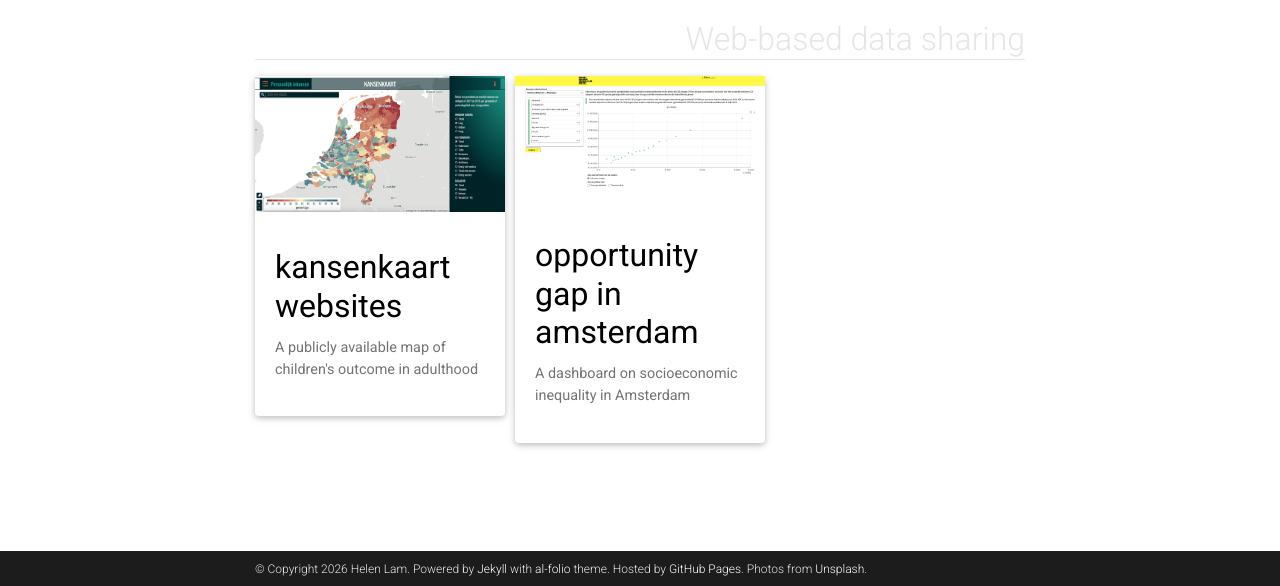
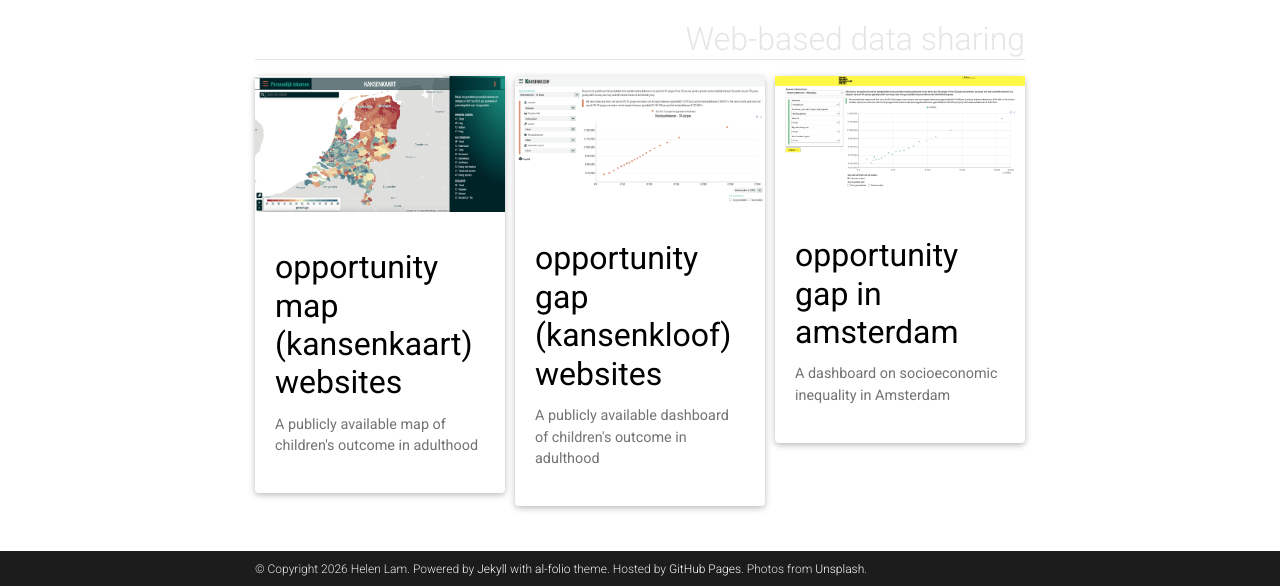
Before and after one commit to Helenlam20/helenlam20.github.io, a Jekyll site: the page built from _pages/projects.md, in a window 1280 px wide and 1299 px high. Shown: the part 713-1299 px from the top of the window. Built offline with Jekyll 4.4.1, drawn with Linux system fonts in a browser that asks for light colours; full-size pictures stand in for the smaller copies a plugin makes; comment, search, counter and statistics services are not loaded; a style sheet for code colours, icons or effects is not loaded.

Commit message:
add opportunity gap page

```diff
--- a/_projects/2.1_opportunity_map.md
+++ b/_projects/2.1_opportunity_map.md
@@ -1,6 +1,6 @@
 ---
 layout: page
-title: Kansenkaart Websites
+title: Opportunity Map (Kansenkaart) Websites
 description: A publicly available map of children's outcome in adulthood
 img: assets/img/kansenkaart.png
 importance: 1
--- /dev/null
+++ b/_projects/2.2_opportunity_gap.md
@@ -0,0 +1,31 @@
+---
+layout: page
+title: Opportunity Gap (Kansenkloof) Websites
+description: A publicly available dashboard of children's outcome in adulthood
+img: assets/img/kansenkloof.png
+importance: 2
+category: 'Web-based data sharing'
+---
+
+<div class="row">
+    <div class="col-sm mt-3 mt-md-0">
+        {% include figure.html path="assets/img/kansenkloof.png" title="example image" class="img-fluid rounded z-depth-1" %}
+    </div>
+</div>
+<div class="caption">
+   Screenshot of the Kansenkloof dashboard
+</div>
+
+
+The dashboard illustrates how the conditions in which children grow up correlate with their outcomes from birth to adulthood, specifically regarding health and well-being, education, work and income, and housing.
+
+Individuals are mapped to the location where they grew up (for 35-year-olds, this is their location at age 15) rather than where they currently live. Their outcomes are consistently measured using the most recent data available.
+
+We make our results publicly available as data sets on:
+
+***Dutch Version***
+- [www.kansenkloof.nl](https://kansenkloof.nl/)
+
+
+***English Version***
+- [www.opportunitygap.nl](https://opportunitygap.nl/)
```
Also changed, not shown: _projects/2.3_opportunity_gap_amsterdam.md (renamed from _projects/2.2_opportunity_gap_amsterdam.md, +1 -1 lines), assets/img/kansenkloof.png (added).
